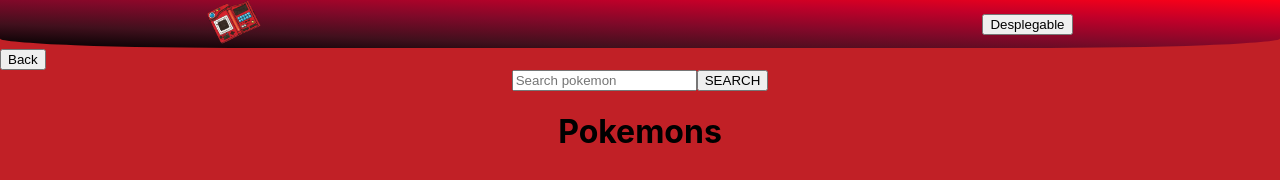
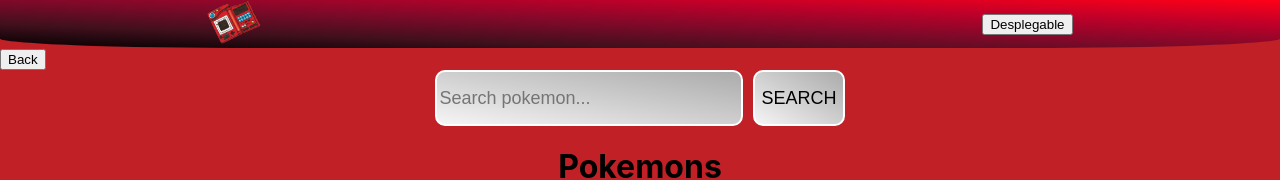
Before and after one commit to SantiRosso/PI-Pokemon, a React (Create React App) app in the folder client/: page /pokemons in a window 1280 px wide. Shown: the top 180 px of the page. Built offline with nearby package versions, Linux system fonts and the light colour scheme; no server answers.

Commit message:
SearchBar styles

```diff
--- a/client/src/components/SearchBar/SearchBar.jsx
+++ b/client/src/components/SearchBar/SearchBar.jsx
@@ -22,7 +22,7 @@
 
     return(
         <div className={s.searchBar}>
-            <input type="text" placeholder="Search pokemon" className={s.input} onChange={handleChange}/>
+            <input type="text" placeholder="Search pokemon..." className={s.input} onChange={handleChange}/>
             <button className={s.button} onClick={handleClick}>SEARCH</button>
         </div>
     )
--- a/client/src/components/SearchBar/SearchBar.module.css
+++ b/client/src/components/SearchBar/SearchBar.module.css
@@ -2,3 +2,37 @@
     display: flex;
     justify-content: center;
 }
+
+.input{
+    height: 50px;
+    width: 300px;
+    margin-right: 10px;
+    background-image: linear-gradient(to right top, #f5f5f5, #e2e2e2, #d0cfd0, #bebdbd, #acabab);;
+    border-radius: 10px;
+    border: none;
+    transition: .5s;
+    font-size: large;
+    border: 2px solid white;
+}
+
+.input:hover{
+    background-image: linear-gradient(to right top, #000000, #41101d, #800929, #c10029, #ff0017);
+    color: #f5f5f5;
+    border: 2px solid black;
+}
+
+.button{
+
+    background-image: linear-gradient(to right top, #f5f5f5, #e2e2e2, #d0cfd0, #bebdbd, #acabab);
+    border-radius: 10px;
+    border: none;
+    transition: .5s;
+    font-size: large;
+    border: 2px solid white;
+}
+
+.button:hover{
+    background-image: linear-gradient(to right top, #000000, #41101d, #800929, #c10029, #ff0017);
+    color: #f5f5f5;
+    border: 2px solid black;
+}
```
